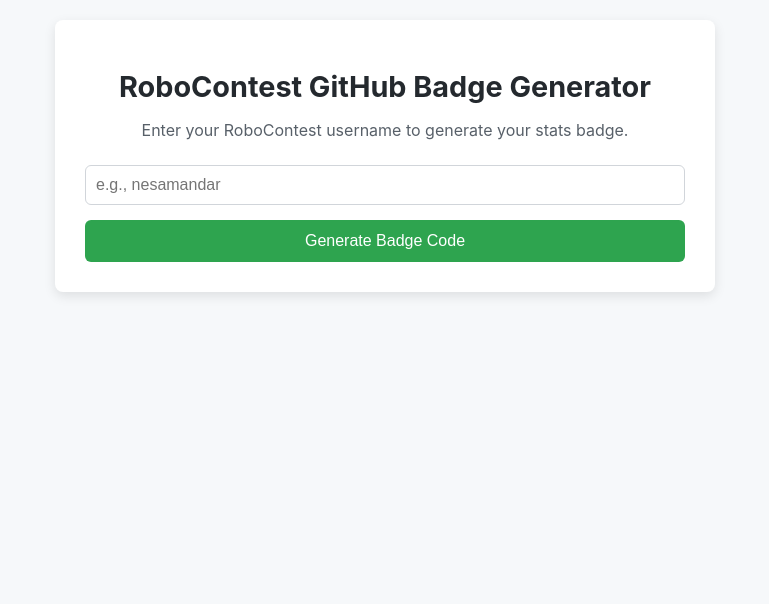
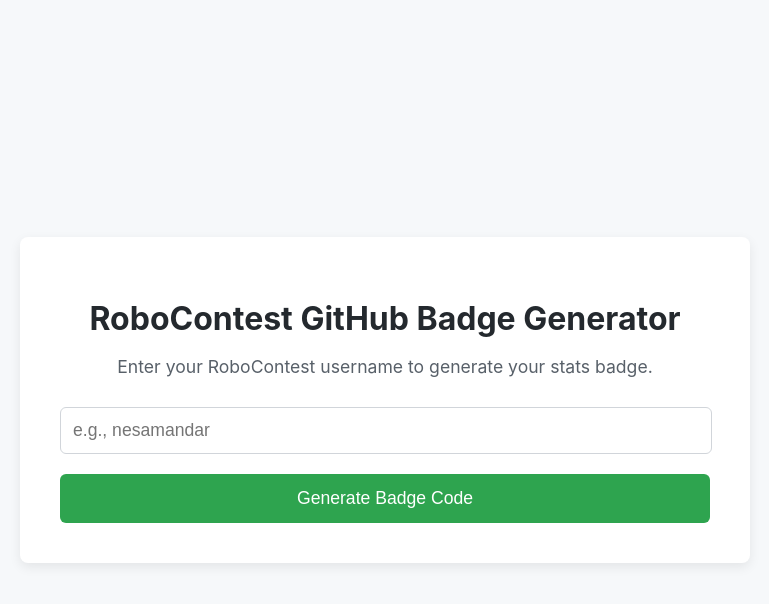
Before and after one commit to sssplash6/robocontest-badge-generator, a plain HTML site: page public/index.html in a window 1280 px wide. Shown: the whole page, without its empty margins (255-1024 px from the left). Drawn offline with Linux system fonts and the light colour scheme.

Commit message:
style, centering the input field

```diff
--- a/public/styles.css
+++ b/public/styles.css
@@ -1,50 +1,58 @@
+/* File: public/styles.css (Updated) */
+
 body {
     font-family: -apple-system, BlinkMacSystemFont, "Segoe UI", Roboto, Helvetica, Arial, sans-serif;
     background-color: #f6f8fa;
     color: #24292e;
+
+    /* --- KEY CHANGES FOR CENTERING --- */
     display: flex;
-    justify-content: center;
-    align-items: flex-start;
-    min-height: 100vh;
+    justify-content: center; /* Horizontally center */
+    align-items: center;     /* Vertically center */
+    min-height: 100vh;       /* Make body fill the screen height */
+    /* -------------------------------- */
+
     margin: 0;
     padding: 20px;
+    box-sizing: border-box; /* Ensures padding doesn't affect total width/height */
 }
 
 .container {
     background-color: #fff;
-    padding: 30px;
+    padding: 40px; /* Increased padding for more space */
     border-radius: 8px;
-    box-shadow: 0 4px 12px rgba(0, 0, 0, 0.1);
-    max-width: 600px;
+    box-shadow: 0 4px 12px rgba(0, 0, 0, 0.08);
+    max-width: 650px;
     width: 100%;
     text-align: center;
 }
 
 h1 {
-    font-size: 1.8em;
+    font-size: 2em;
     margin-bottom: 10px;
 }
 
 p {
     color: #586069;
-    margin-bottom: 25px;
+    font-size: 1.1em;
+    margin-bottom: 30px;
 }
 
 input[type="text"] {
-    width: calc(100% - 22px);
-    padding: 10px;
-    font-size: 1em;
+    width: calc(100% - 24px);
+    padding: 12px;
+    font-size: 1.1em;
     border: 1px solid #d1d5da;
     border-radius: 6px;
-    margin-bottom: 15px;
+    margin-bottom: 20px;
 }
 
 button {
     background-color: #2ea44f;
     color: white;
     border: none;
-    padding: 12px 20px;
-    font-size: 1em;
+    padding: 14px 22px;
+    font-size: 1.1em;
     border-radius: 6px;
     cursor: pointer;
     width: 100%;
@@ -56,8 +64,10 @@
 }
 
 #result-container {
-    margin-top: 30px;
+    margin-top: 40px;
     text-align: left;
+    border-top: 1px solid #e1e4e8;
+    padding-top: 30px;
 }
 
 .code-block-wrapper {
@@ -72,6 +82,7 @@
     white-space: pre-wrap;
     word-wrap: break-word;
     font-family: "SFMono-Regular", Consolas, "Liberation Mono", Menlo, monospace;
+    font-size: 0.95em;
 }
 
 #copy-button {
```
